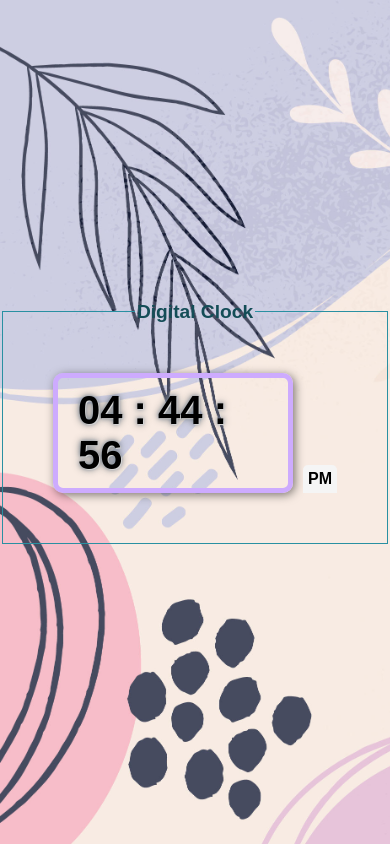
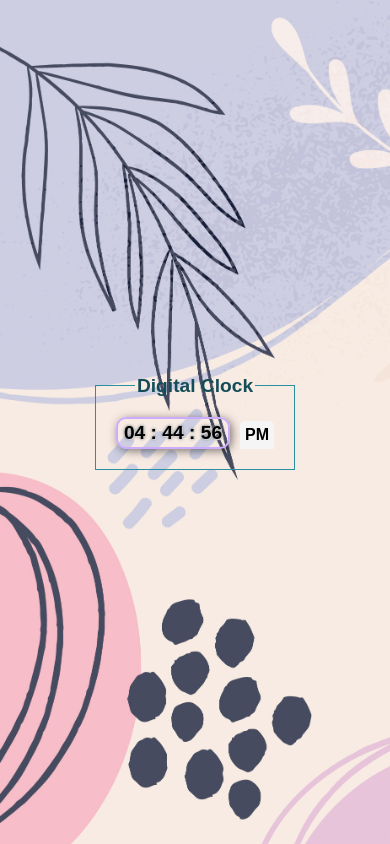
Before and after one commit to Jihad-N/Digital-Clock, a plain HTML site: page index.html in a window 390 px wide. Drawn offline with Linux system fonts and the light colour scheme.

Commit message:
update digital clock UI2

```diff
--- a/style.css
+++ b/style.css
@@ -49,3 +49,21 @@ legend{
     color: #144d57;
     text-align: center;
 }
+@media only screen and (max-width: 600px) {
+    #clock{
+        font-size: 1.5em;
+        padding: 5px 10px;
+        border: 3px solid #cdabfe;
+    }
+    fieldset{
+        padding: 20px;
+    }
+}
+@media only screen and (max-width: 400px) {
+    #clock{
+        font-size: 1.2em;
+        padding: 3px 6px;
+        border: 2px solid #cdabfe;
+    }
+
+}
```
Also changed, not shown: assets/wallpaper-2.jpg (deleted).
